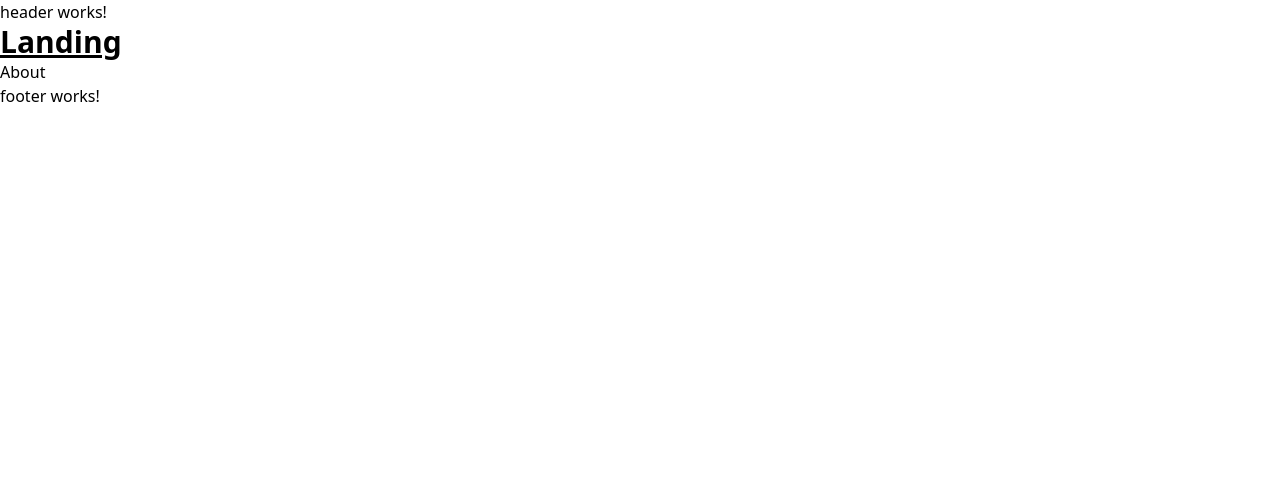
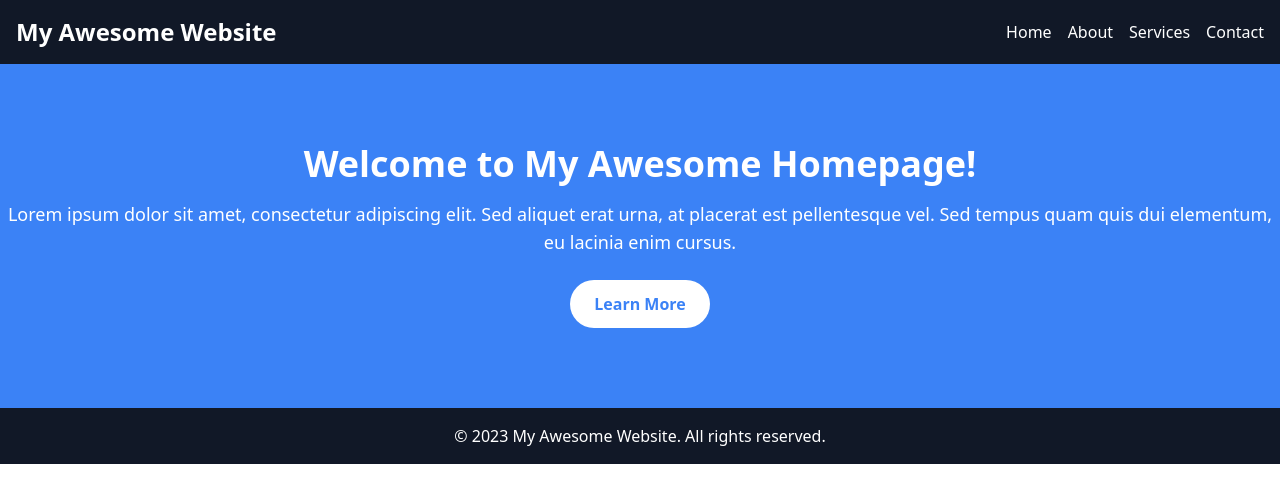
Before and after one commit to OBrien-Michael/OBrien-Michael.github.io, an Angular app: page / in a window 1280 px wide. Shown: the top 502 px of the page. Built offline with nearby package versions, Linux system fonts and the light colour scheme.

Commit message:
Created a starting look for the header, homepage and footer

```diff
--- a/src/app/layout/footer/footer.component.html
+++ b/src/app/layout/footer/footer.component.html
@@ -1,3 +1,5 @@
-<p>
-  footer works!
-</p>
+<footer class="bg-gray-900 text-white py-4">
+  <div class="container mx-auto text-center">
+    <p>&copy; 2023 My Awesome Website. All rights reserved.</p>
+  </div>
+</footer>
--- a/src/app/layout/header/header.component.html
+++ b/src/app/layout/header/header.component.html
@@ -1,3 +1,13 @@
-<p>
-  header works!
-</p>
+<header class="bg-gray-900 text-white py-4">
+  <div class="container mx-auto flex items-center justify-between px-4">
+    <h1 class="text-2xl font-bold">My Awesome Website</h1>
+    <nav>
+      <ul class="flex space-x-4">
+        <li><a href="#" class="hover:text-gray-400">Home</a></li>
+        <li><a href="#" class="hover:text-gray-400">About</a></li>
+        <li><a href="#" class="hover:text-gray-400">Services</a></li>
+        <li><a href="#" class="hover:text-gray-400">Contact</a></li>
+      </ul>
+    </nav>
+  </div>
+</header>
--- a/src/app/modules/pages/home/home.component.html
+++ b/src/app/modules/pages/home/home.component.html
@@ -1,7 +1,9 @@
-<h1 class="text-3xl font-bold underline ">
-  Landing
-</h1>
-
-<p>
-  <button routerLink="/about">About</button>
-</p>
+<main class="flex-grow">
+  <section class="bg-blue-500 text-white py-20">
+    <div class="container mx-auto text-center">
+      <h2 class="text-4xl font-bold mb-4">Welcome to My Awesome Homepage!</h2>
+      <p class="text-lg">Lorem ipsum dolor sit amet, consectetur adipiscing elit. Sed aliquet erat urna, at placerat est pellentesque vel. Sed tempus quam quis dui elementum, eu lacinia enim cursus.</p>
+      <button class="bg-white text-blue-500 font-bold px-6 py-3 mt-6 rounded-full hover:bg-blue-400">Learn More</button>
+    </div>
+  </section>
+</main>
--- a/src/index.html
+++ b/src/index.html
@@ -7,7 +7,7 @@
   <meta name="viewport" content="width=device-width, initial-scale=1">
   <link rel="icon" type="image/x-icon" href="favicon.ico">
 </head>
-<body>
+<body class="flex flex-col min-h-screen">
   <app-root></app-root>
 </body>
 </html>
--- a/src/styles.scss
+++ b/src/styles.scss
@@ -2,3 +2,16 @@
 @tailwind base;
 @tailwind components;
 @tailwind utilities;
+
+html, body {
+  height: 100%;
+}
+
+body {
+  display: flex;
+  flex-direction: column;
+}
+
+main {
+  flex-grow: 1;
+}
```
